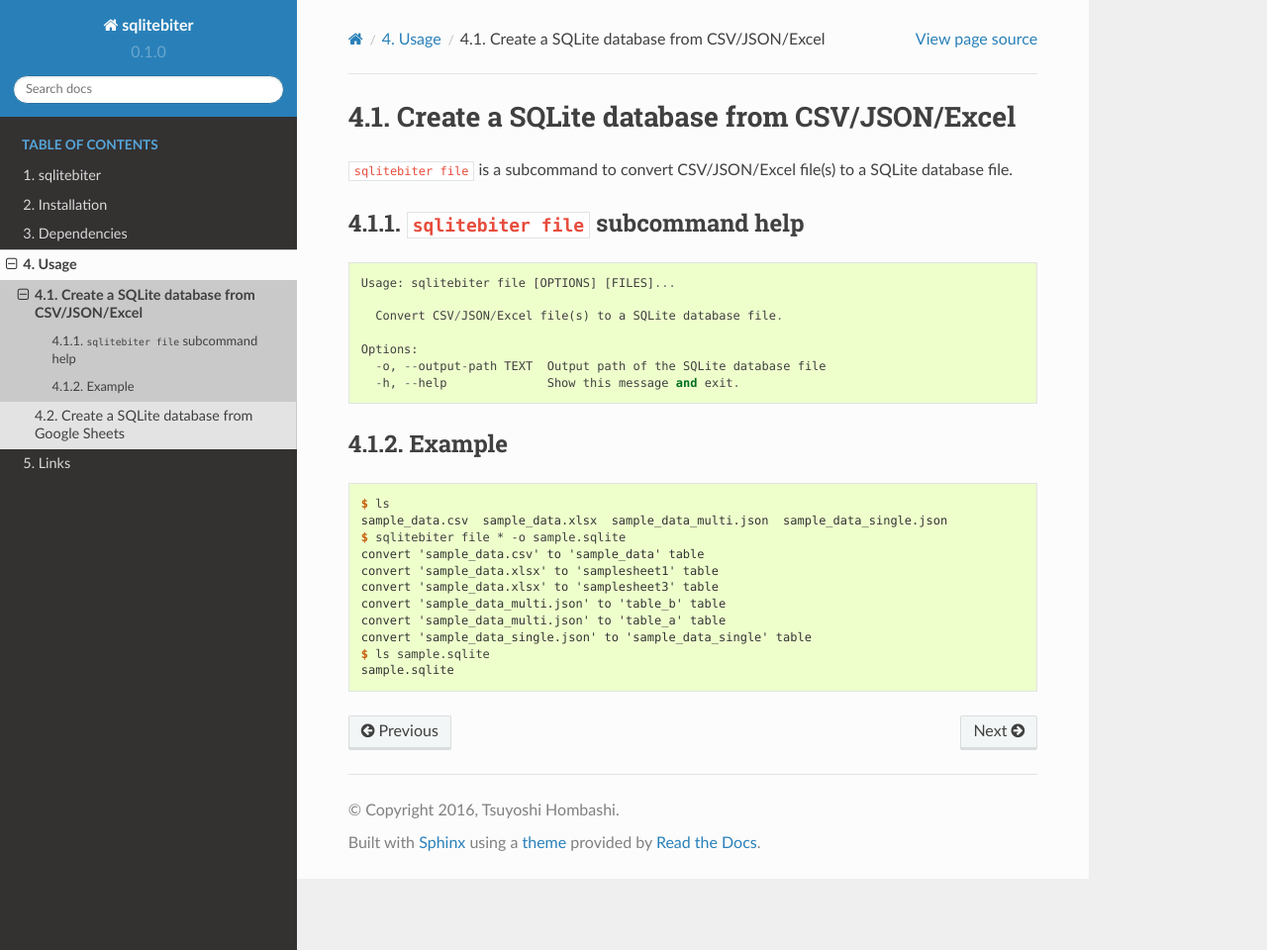
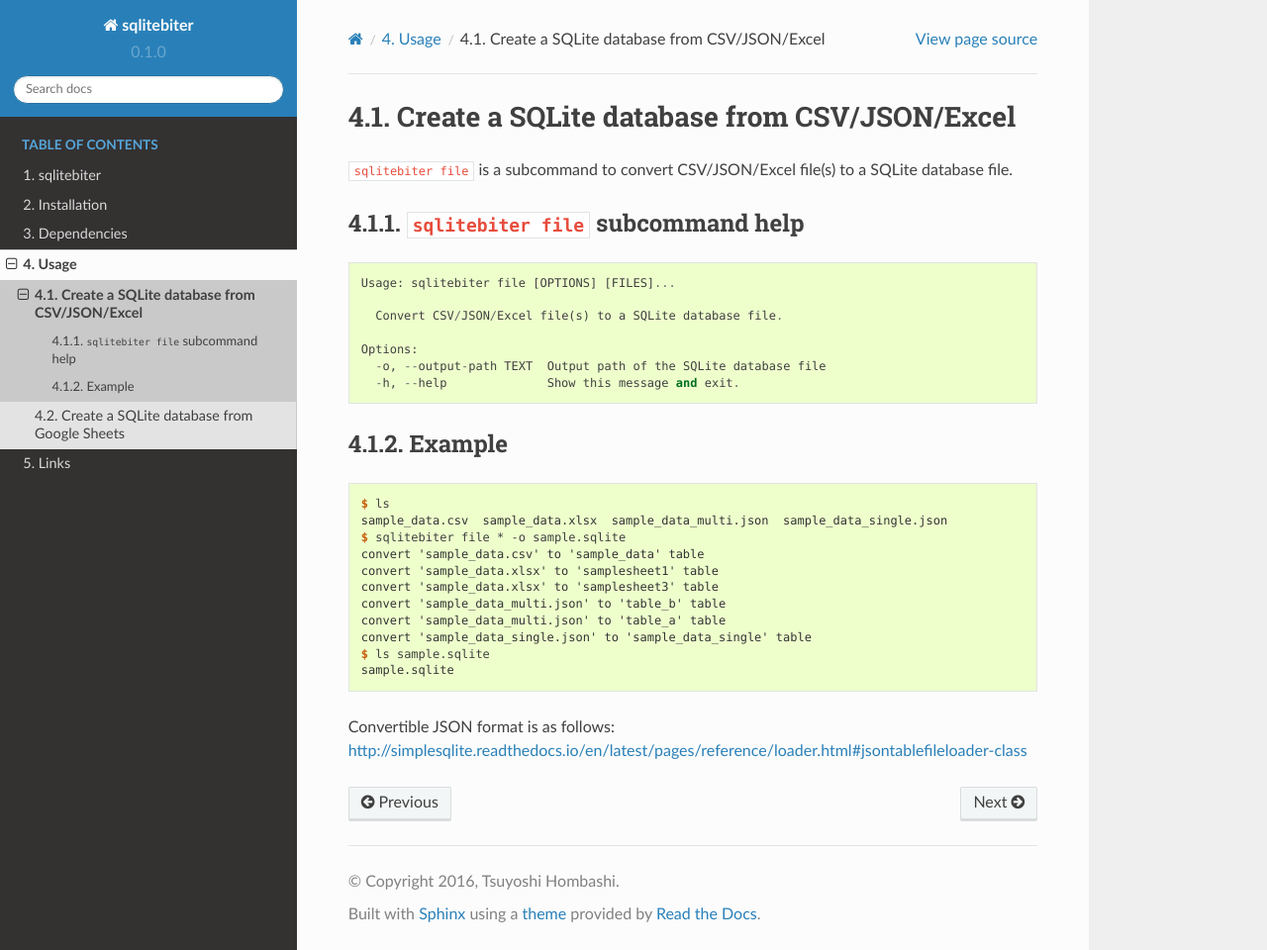
Before and after one commit to thombashi/sqlitebiter, a Sphinx documentation site: the page built from docs/pages/usage/file/index.rst, in a window 1280 px wide and 960 px high. Shown: the whole window at 99% size. Built offline with Sphinx 7.4.7 and the Read the Docs theme 2.0.0, drawn with Linux system fonts in a browser that asks for light colours; pages that are not in the unit, such as notebooks, are missing from menus.

Commit message:
[ci skip] Update README

```diff
--- a/docs/pages/usage/file/usage.txt
+++ b/docs/pages/usage/file/usage.txt
@@ -14,3 +14,6 @@
     convert 'sample_data_single.json' to 'sample_data_single' table
     $ ls sample.sqlite
     sample.sqlite
+
+Convertible JSON format is as follows:
+http://simplesqlite.readthedocs.io/en/latest/pages/reference/loader.html#jsontablefileloader-class
```
